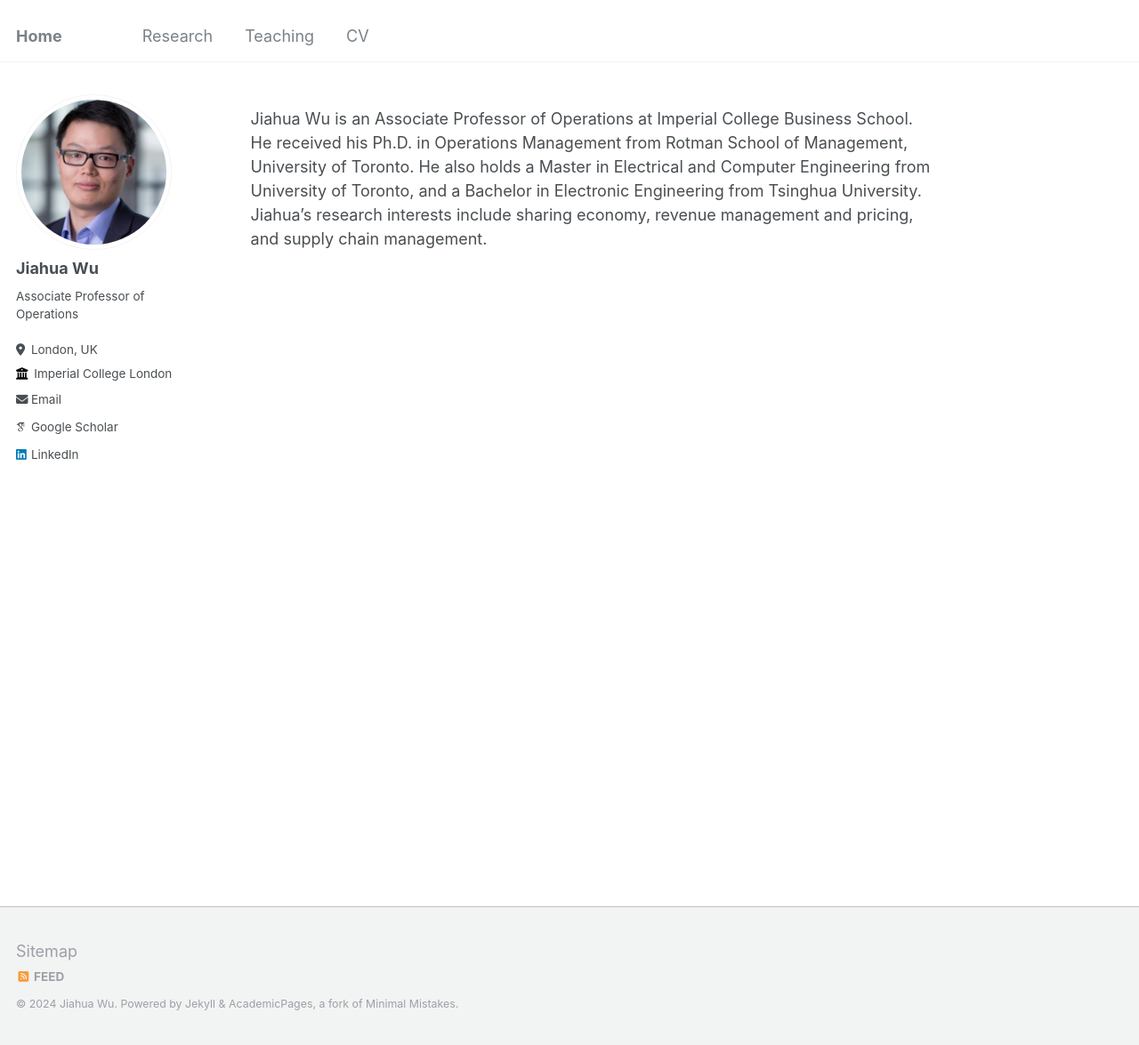
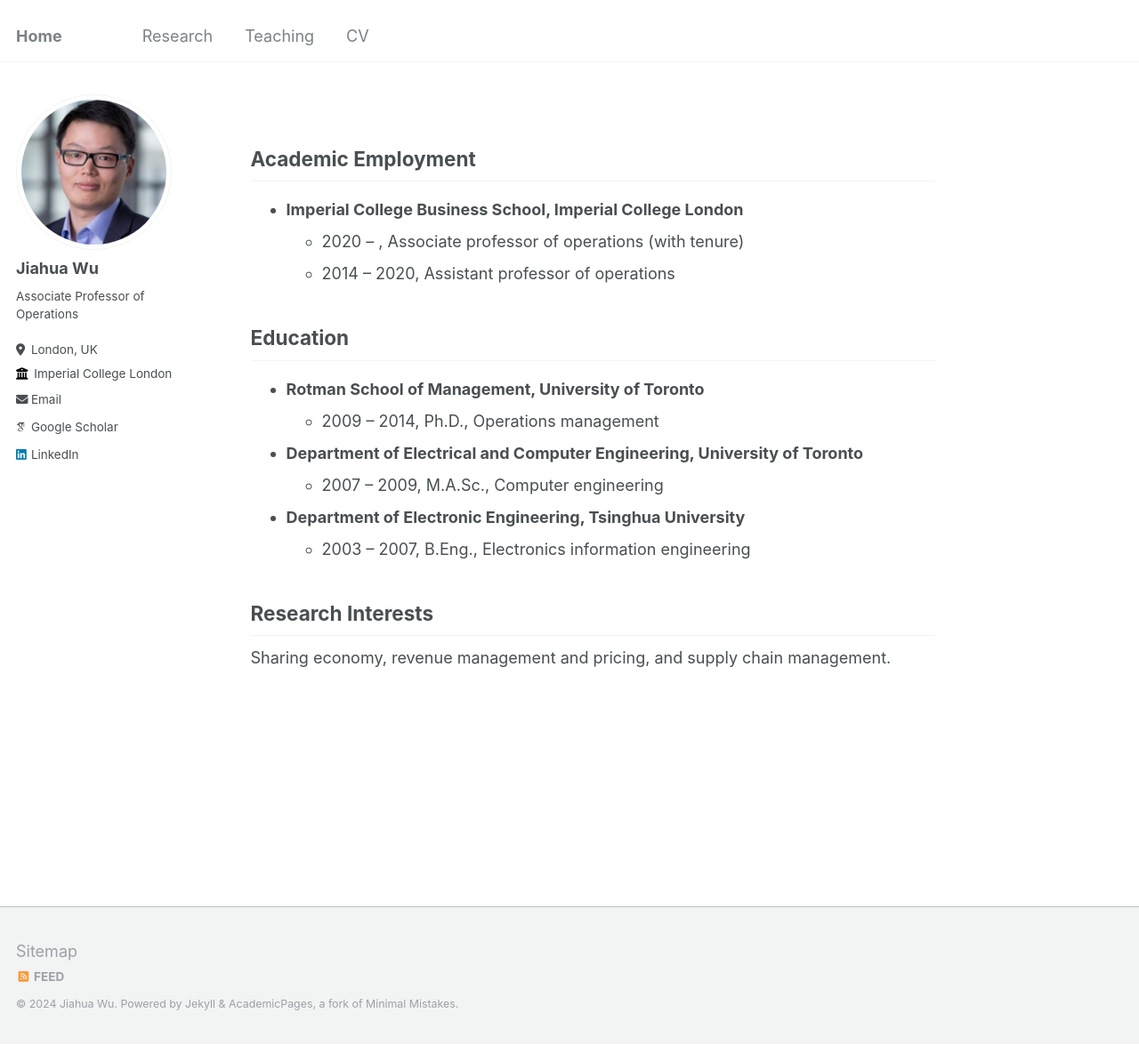
Before and after one commit to wu-jiahua/jiahua-academicpages.github.io, a Jekyll site: the page built from _pages/about.md, in a window 1280 px wide and 1175 px high. Shown: the whole window at 89% size. Built offline with Jekyll 4.4.1, drawn with Linux system fonts in a browser that asks for light colours; some web fonts are replaced.

Commit message:
Add files via upload

```diff
--- a/_pages/about.md
+++ b/_pages/about.md
@@ -6,5 +6,20 @@ redirect_from:
   - /about/
   - /about.html
 ---
+## Academic Employment
+* **Imperial College Business School, Imperial College London**
+    * 2020 -- , Associate professor of operations (with tenure)
+    * 2014 -- 2020, Assistant professor of operations
 
-Jiahua Wu is an Associate Professor of Operations at Imperial College Business School. He received his Ph.D. in Operations Management from Rotman School of Management, University of Toronto. He also holds a Master in Electrical and Computer Engineering from University of Toronto, and a Bachelor in Electronic Engineering from Tsinghua University.  Jiahua's research interests include sharing economy, revenue management and pricing, and supply chain management.
+## Education
+* **Rotman School of Management, University of Toronto**
+    * 2009 -- 2014, Ph.D., Operations management
+
+* **Department of Electrical and Computer Engineering, University of Toronto**
+    * 2007 -- 2009, M.A.Sc., Computer engineering
+
+* **Department of Electronic Engineering, Tsinghua University**
+    * 2003 -- 2007, B.Eng., Electronics information engineering
+
+## Research Interests
+Sharing economy, revenue management and pricing, and supply chain management.
```
